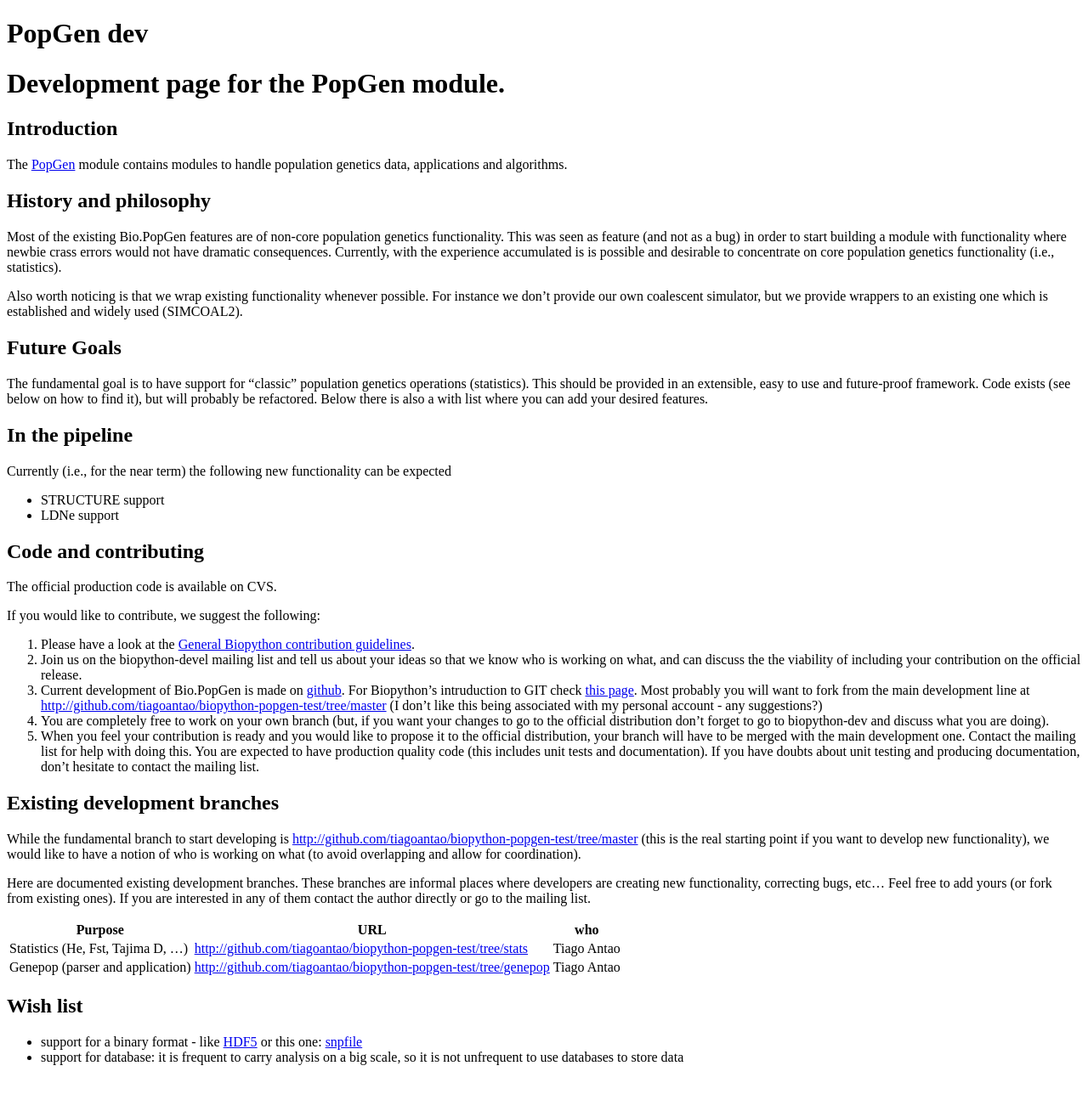
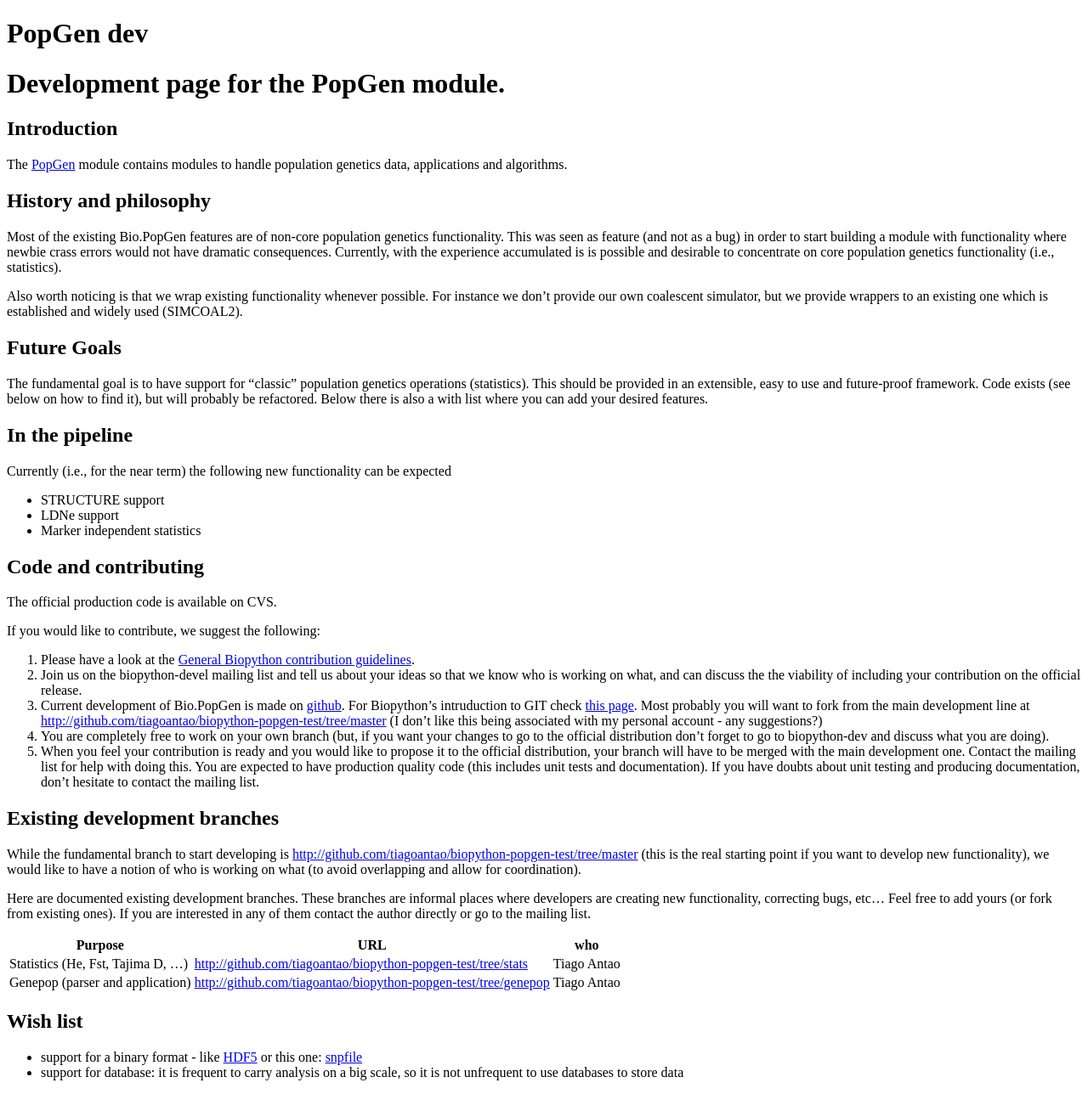
Before and after one commit to biopython/biopython.github.io, a Jekyll site: the page built from wiki/PopGen_dev.md, in a window 1280 px wide. Shown: the whole page at 85% size. Built offline with Jekyll 4.4.1, drawn with Linux system fonts in a browser that asks for light colours.

Commit message:
/* In the pipeline */

```diff
--- a/wiki/PopGen_dev.md
+++ b/wiki/PopGen_dev.md
@@ -45,6 +45,7 @@ be expected
 
 -   STRUCTURE support
 -   LDNe support
+-   Marker independent statistics
 
 Code and contributing
 ---------------------
```
Also changed, not shown: 1 other file.
